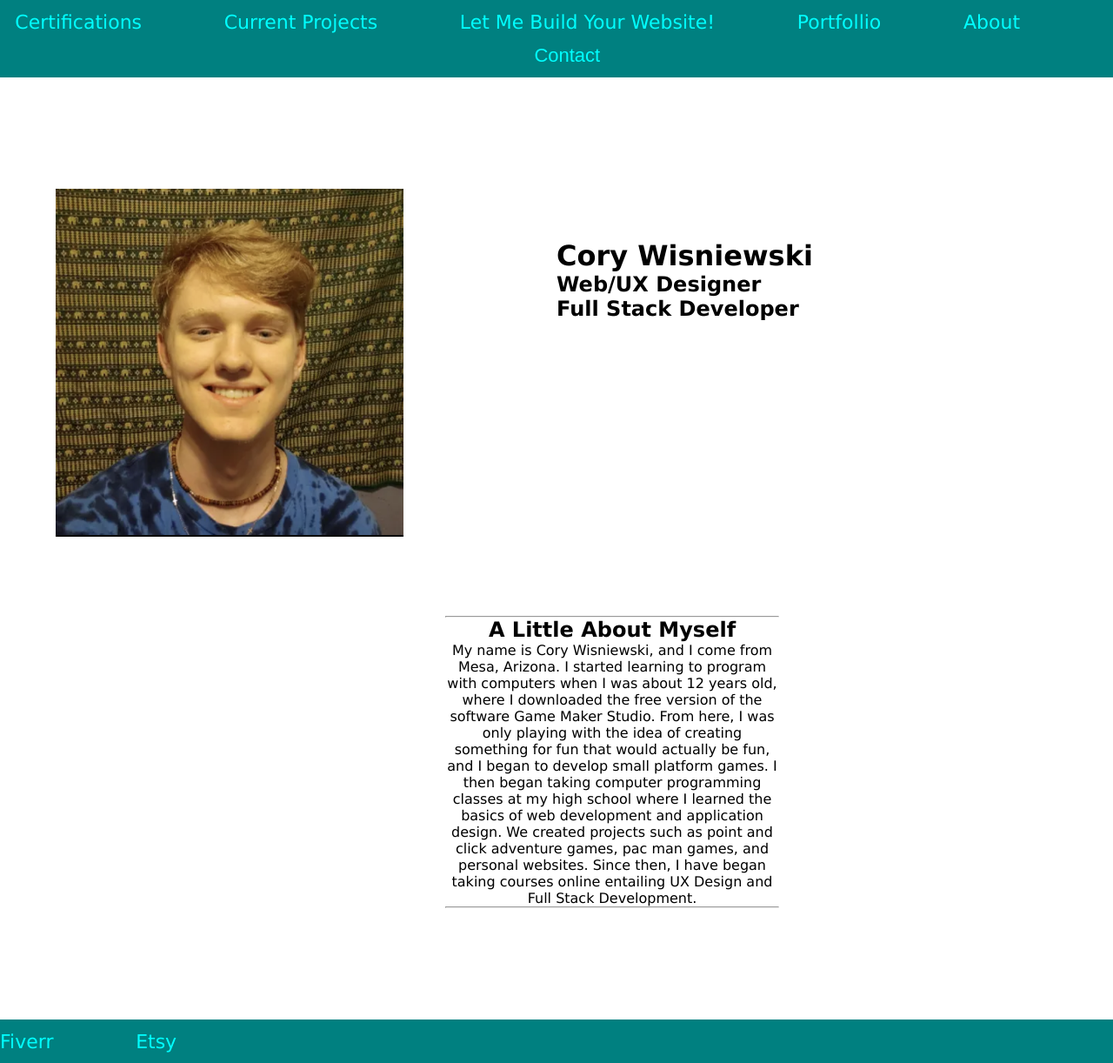
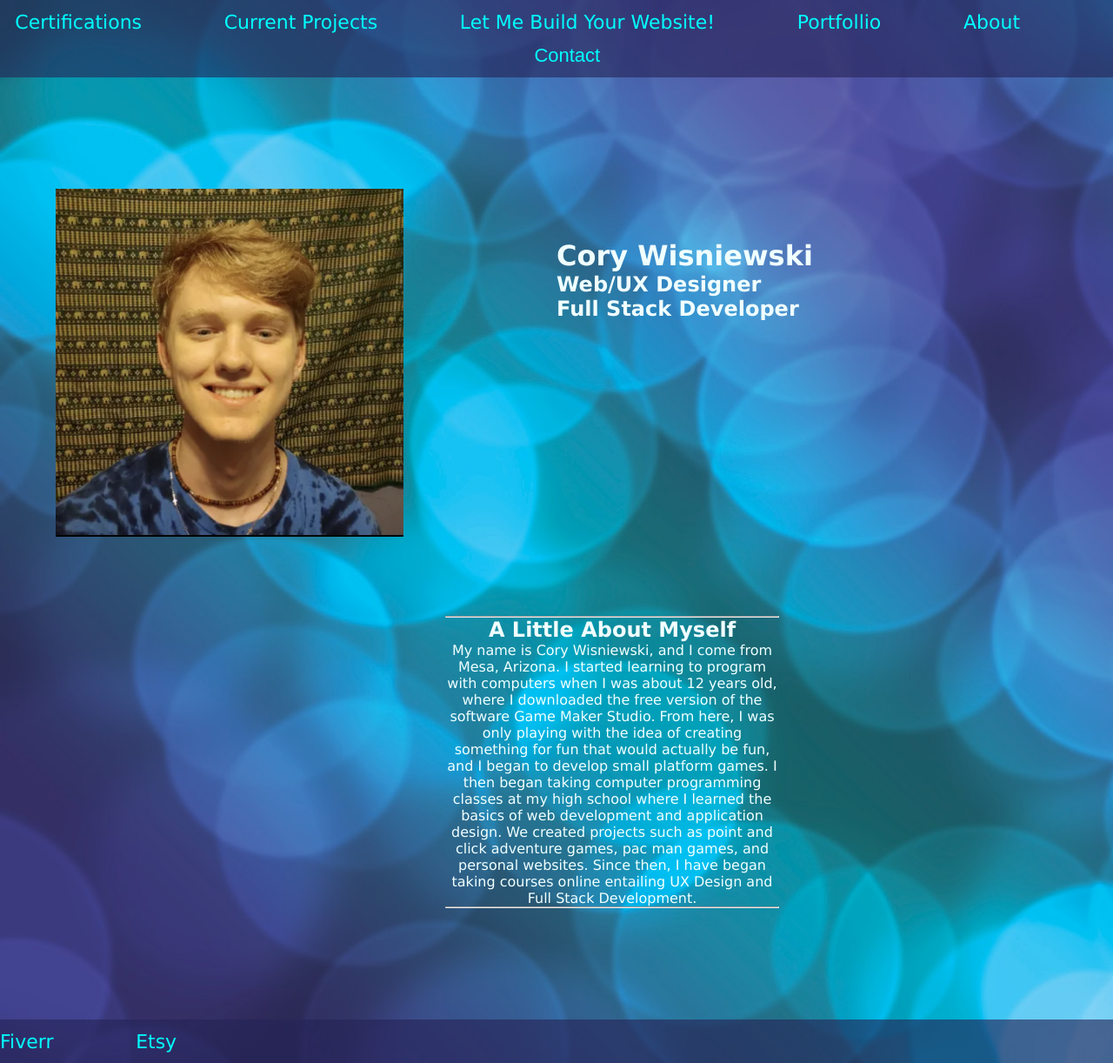
Before and after one commit to Critty7/html-portfollio, a plain HTML site: page index.html in a window 1280 px wide. Shown: the whole page at 87% size. Drawn offline with Linux system fonts and the light colour scheme.

Commit message:
Add files via upload

```diff
--- a/index.html
+++ b/index.html
@@ -14,7 +14,6 @@
 .dropbtn
 {
     background: transparent;
-    background-color: teal;
     border: none;
     font-size: 22px;
     color: aqua;
@@ -60,7 +59,7 @@ label
     {
         float: center;
         text-align: center;
-        background-color: teal;
+        background-color: rgba(38, 37, 87, 0.619);
         padding-bottom: 1%;
 
     }
@@ -99,19 +98,16 @@ label
     {
         font-family: Verdana;
         font-weight: normal;
+        background-image: url(backgroundimg.jpg);
+        background-size: cover;
+        color: azure;
     }
         .introduction
     {
         padding-left: 50%;
         padding-top: 13%
     }
-    header
-    {
-        background-color: teal;
-        background-size: cover;
-
-    }
-        .summary
+    .summary
     {
         margin-top: 25%;
         text-align: center;
@@ -127,7 +123,7 @@ label
     }
     .footbar
     {
-        background-color: teal;
+        background-color: rgba(38, 37, 87, 0.619);
         margin: 0;
     }
 
```
Also changed, not shown: buildweb.html (+5 -7 lines), certifications.html (+5 -8 lines), currentprojects.html (+5 -7 lines), portfollio.html (+5 -7 lines), backgroundimg.jpg (added).
